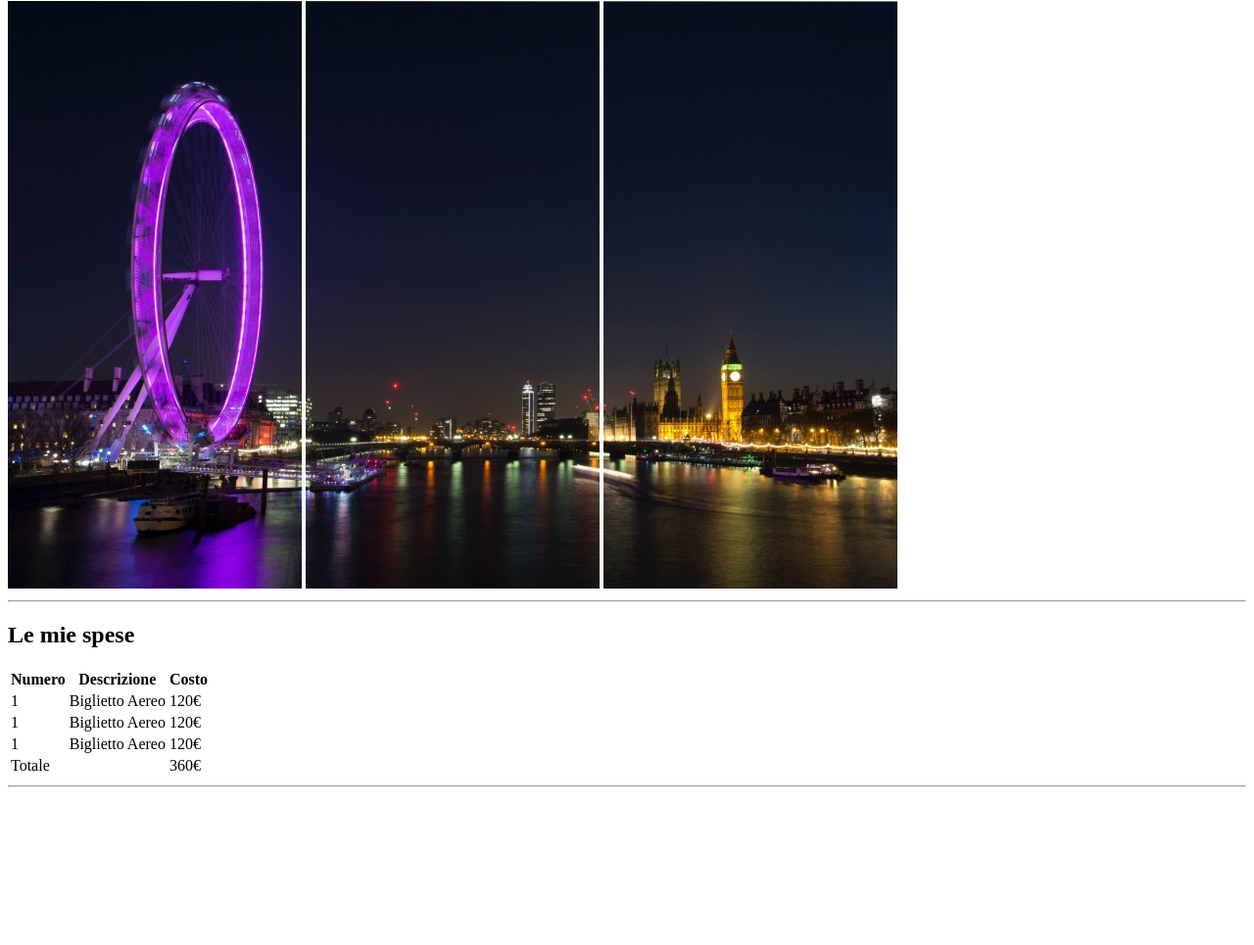
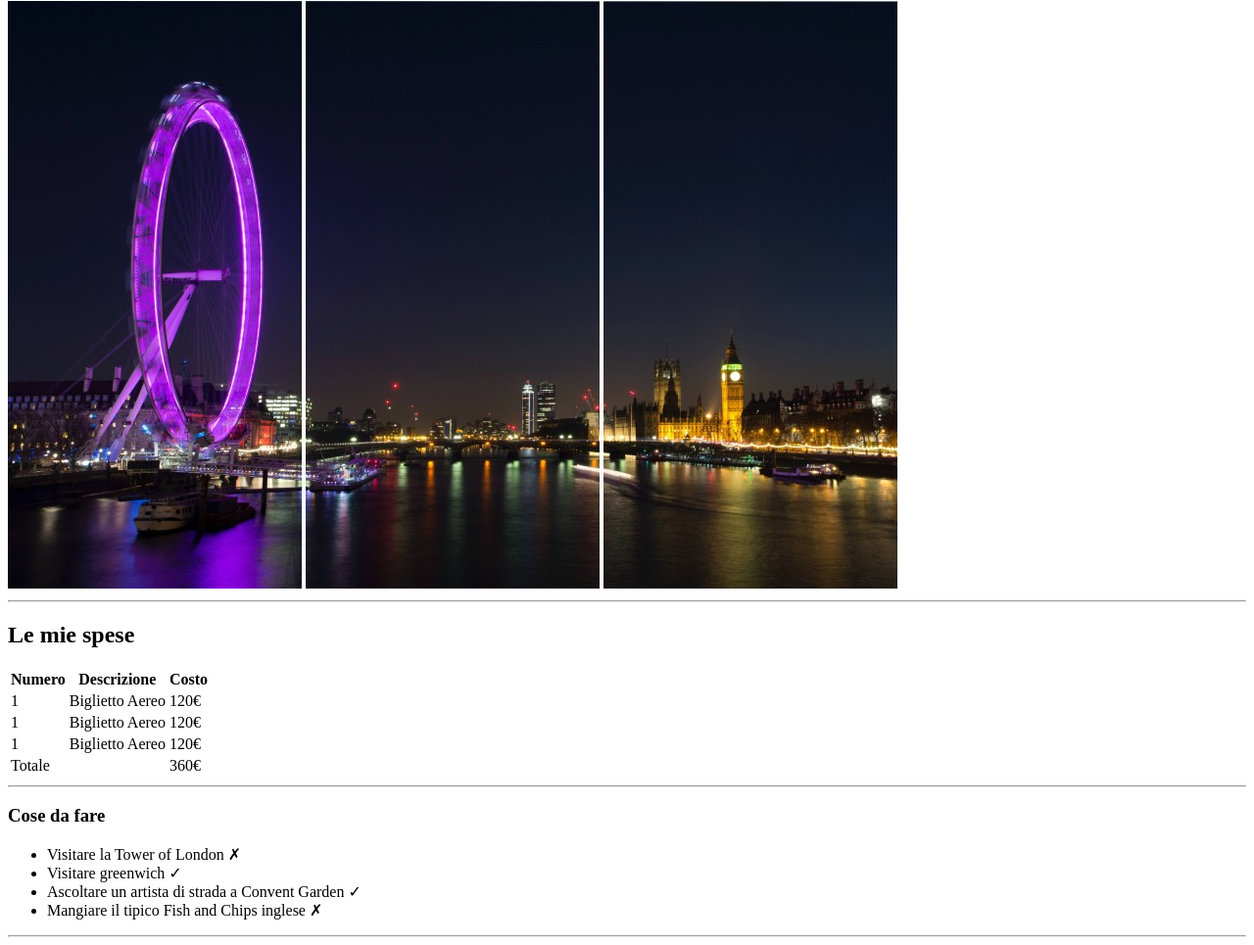
Before and after one commit to mihaipaulorban/html-london-trip, a plain HTML site: page index.html in a window 1280 px wide. Shown: the part 79-1044 px from the top of the page at 98% size. Before the commit the page ends 891 px from the top, so only its background shows below. Drawn offline with Linux system fonts and the light colour scheme.

Commit message:
feat: lista cose da fare

```diff
--- a/index.html
+++ b/index.html
@@ -65,11 +65,23 @@
 
         <!-- Lista cose da fare -->
         <section>
+            <h3>Cose da fare</h3>
+            <ul>
+                <li>Visitare la Tower of London &#10007;</li>
+                <li>Visitare greenwich &#10003;</li>
+                <li>Ascoltare un artista di strada a Convent Garden &#10003;</li>
+                <li>Mangiare il tipico Fish and Chips inglese &#10007;</li>
+            </ul>
+        </section>
+        <!-- /Lista cose da fare -->
+        <hr>
 
-        </section>
+        <!-- Lista di Info utili -->
         <section>
 
         </section>
+        <!-- /Lista di Info utili -->
+
     </main>
 
 </body>
```
